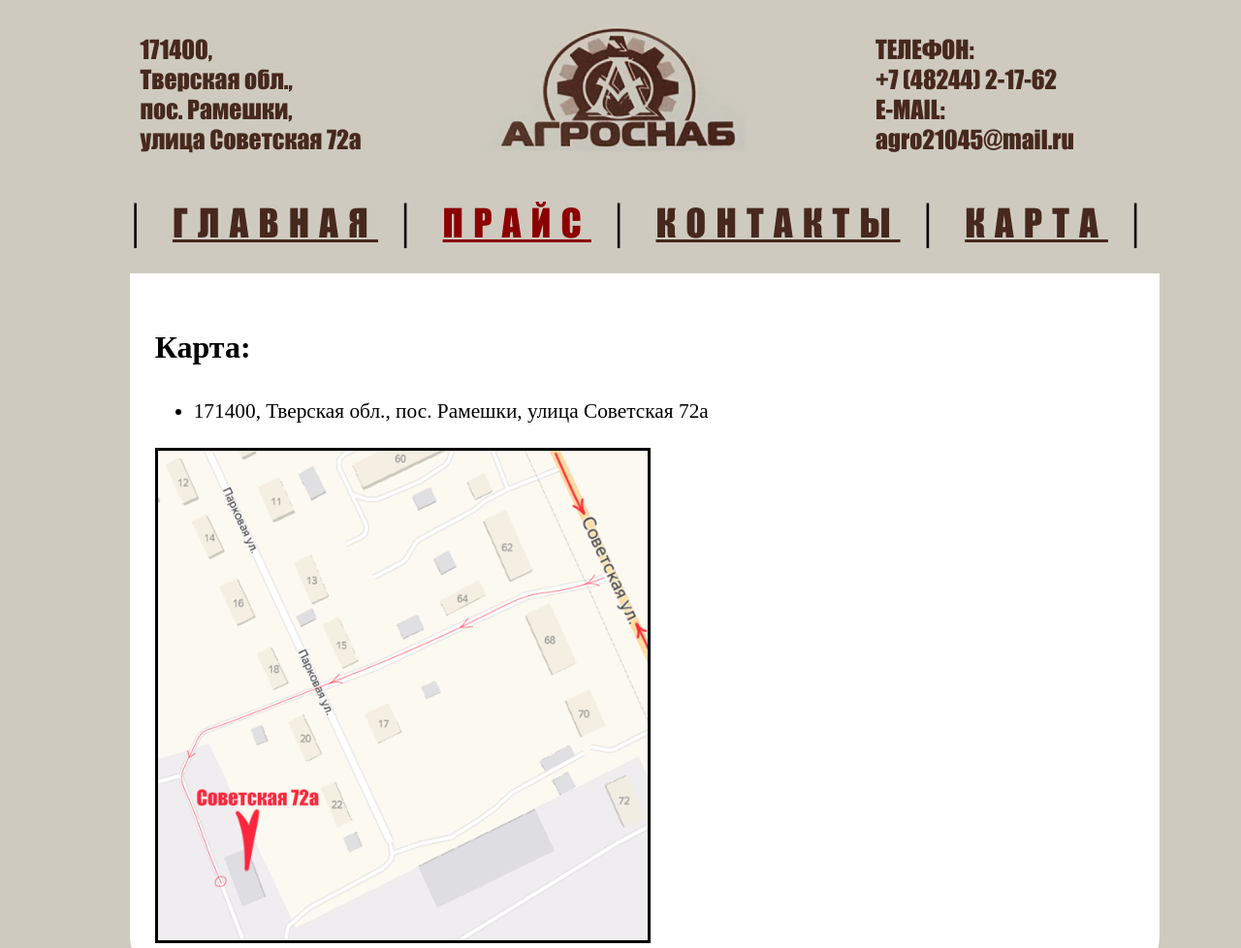
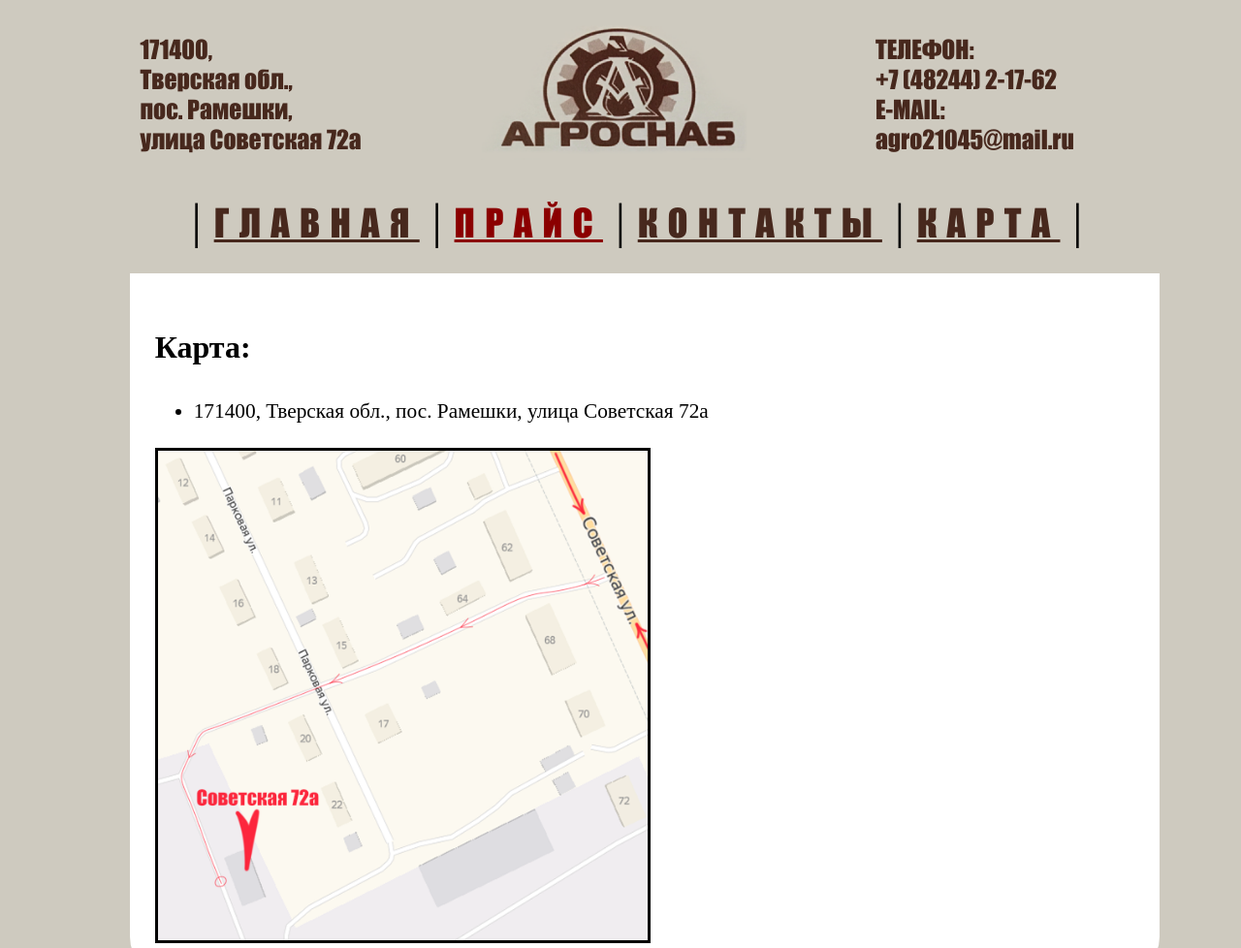
Before and after one commit to infinitum789/agsn69.github.io, a plain HTML site: page map.html in a window 1280 px wide. Shown: the top 978 px of the page at 97% size. Drawn offline with Linux system fonts and the light colour scheme.

Commit message:
Add files via upload

```diff
--- a/main.css
+++ b/main.css
@@ -33,12 +33,15 @@ body {
 }
 
 #navigate {
-	letter-spacing: 0.8vw;
 	width: 85%;
-	margin-left: 10%;
+	margin-left: 15%;
 	margin-top: 2%;
 	margin-bottom: 2%;
 	font-size: 4vw;
+}
+
+#navigate>a {
+	letter-spacing: 0.8vw;
 }
 
 A {
```
